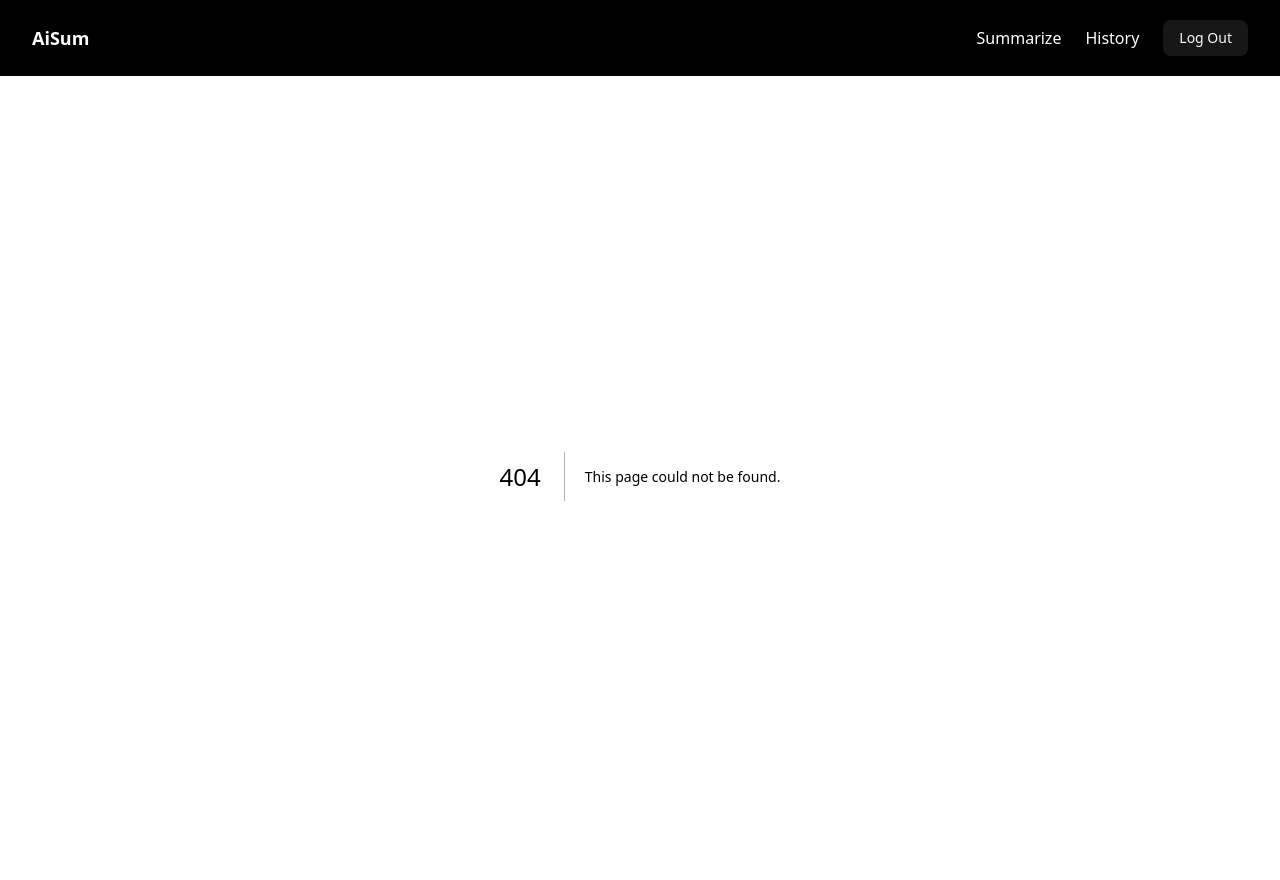
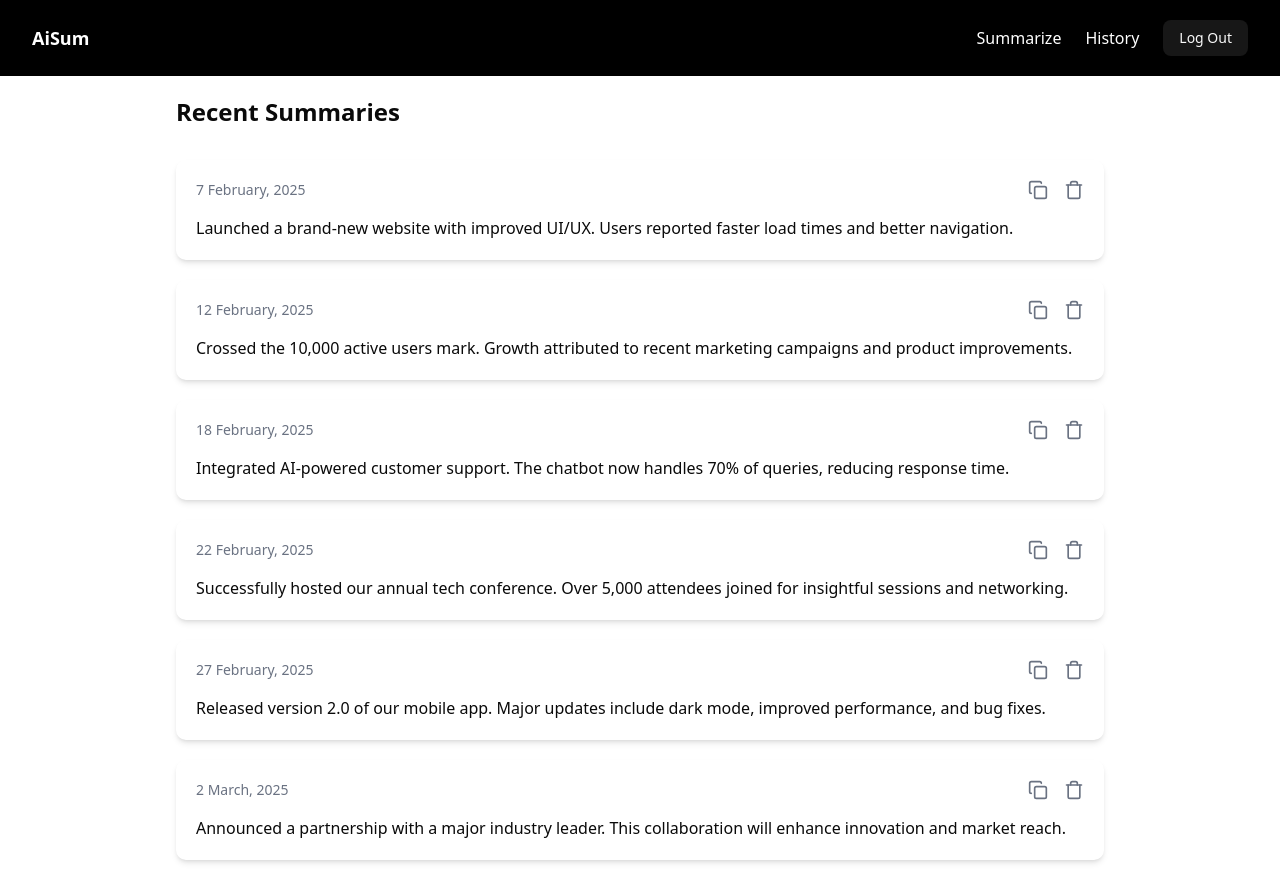
Before and after one commit to ezeigboemmanuel/AI_Text_Summarizer, a Next.js app in the folder my-app/: page /history in a window 1280 px wide. Before the commit this address had no page. Built offline with nearby package versions, Linux system fonts and the light colour scheme.

Commit message:
History UI done

```diff
--- /dev/null
+++ b/my-app/app/history/page.tsx
@@ -0,0 +1,68 @@
+import { Copy, Trash } from "lucide-react";
+import Link from "next/link";
+import React from "react";
+
+const summaries = [
+  {
+    date: "7 February, 2025",
+    summary:
+      "Launched a brand-new website with improved UI/UX. Users reported faster load times and better navigation.",
+  },
+  {
+    date: "12 February, 2025",
+    summary:
+      "Crossed the 10,000 active users mark. Growth attributed to recent marketing campaigns and product improvements.",
+  },
+  {
+    date: "18 February, 2025",
+    summary:
+      "Integrated AI-powered customer support. The chatbot now handles 70% of queries, reducing response time.",
+  },
+  {
+    date: "22 February, 2025",
+    summary:
+      "Successfully hosted our annual tech conference. Over 5,000 attendees joined for insightful sessions and networking.",
+  },
+  {
+    date: "27 February, 2025",
+    summary:
+      "Released version 2.0 of our mobile app. Major updates include dark mode, improved performance, and bug fixes.",
+  },
+  {
+    date: "2 March, 2025",
+    summary:
+      "Announced a partnership with a major industry leader. This collaboration will enhance innovation and market reach.",
+  },
+];
+
+const HistoryPage = () => {
+  return (
+    <div className="px-4 md:px-12 py-5 max-w-5xl mx-auto">
+      <h2 className="font-semibold text-2xl mb-8">Recent Summaries</h2>
+
+      <div className="flex flex-col space-y-5">
+        {summaries.map((summary, index) => (
+          <div key={index} className="shadow-md p-5 rounded-lg">
+            <Link href={"/summary/123"}>
+              <div>
+                <div className="flex justify-between mb-4 text-gray-500 text-sm">
+                  <p>{summary.date}</p>
+
+                  <div className="flex items-center space-x-4">
+                    <Copy className="w-5 h-5" />
+                    <Trash className="w-5 h-5" />
+                  </div>
+                </div>
+                <div>
+                  <p>{summary.summary}</p>
+                </div>
+              </div>
+            </Link>
+          </div>
+        ))}
+      </div>
+    </div>
+  );
+};
+
+export default HistoryPage;
--- a/my-app/components/Navbar.tsx
+++ b/my-app/components/Navbar.tsx
@@ -5,14 +5,14 @@ import Link from "next/link";
 const Navbar = () => {
   const signedIn = true;
   return (
-    <div className="bg-black text-white flex justify-between items-center py-5 px-8">
+    <div className="bg-black text-white flex justify-between items-center py-5 px-4 md:px-8">
       <div>
         <Link href="/" className="text-lg font-semibold">
           AiSum
         </Link>
       </div>
       {signedIn ? (
-        <div className="flex items-center space-x-6">
+        <div className="flex items-center space-x-4 md:space-x-6">
           <Link href="/summarize" className="hover:underline">Summarize</Link>
           <Link href="/history" className="hover:underline">History</Link>
           <Button>Log Out</Button>
```
